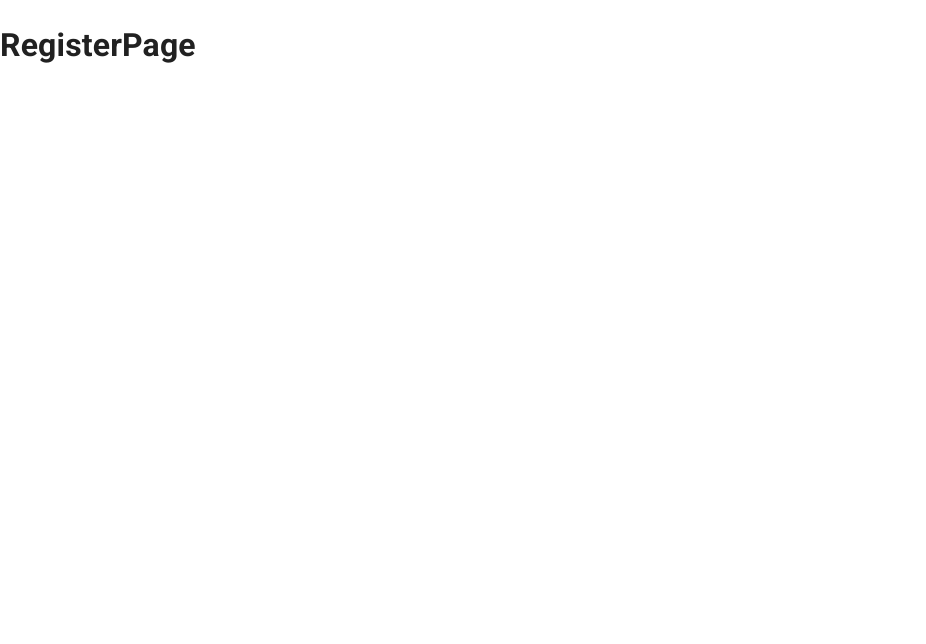
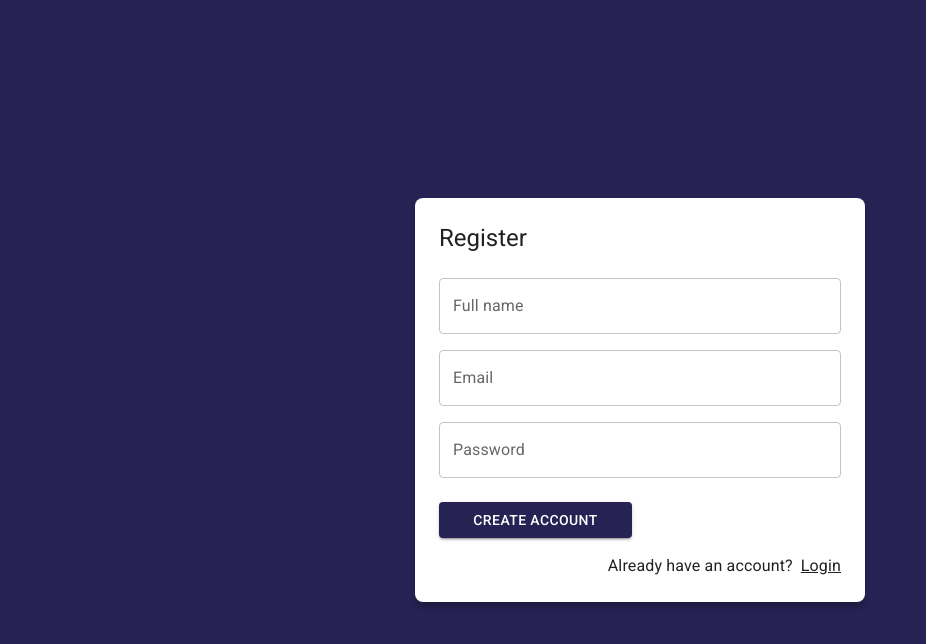
Before and after one commit to christinalorenzomontes/journal-app-react, a React (Vite) app: page /auth/register in a window 1280 px wide. Shown: the top 644 px of the page, without its empty margins (0-926 px from the left). Built offline with nearby package versions, Linux system fonts and the light colour scheme.

Commit message:
add registerPage design

```diff
--- a/src/auth/pages/RegisterPage.jsx
+++ b/src/auth/pages/RegisterPage.jsx
@@ -1,8 +1,52 @@
+import { Link as RouterLink } from 'react-router-dom';
+import { Button, Grid, Link, TextField, Typography } from "@mui/material";
+import { Google } from "@mui/icons-material";
+import { AuthLayout } from '../layout/AuthLayout';
 
 export const RegisterPage = () => {
   return (
-    <>
-      <h1>RegisterPage</h1>
-    </>
+    <AuthLayout title='Register'>
+      <form>
+        <Grid container>
+          <Grid item xs={ 12 } sx={{ mt: 2 }}>
+            <TextField
+              label="Full name"
+              type="text"
+              placeholder="Your Name"
+              fullWidth
+            />
+          </Grid>
+          <Grid item xs={ 12 } sx={{ mt: 2 }}>
+            <TextField
+              label="Email"
+              type="email"
+              placeholder="email@google.es"
+              fullWidth
+            />
+          </Grid>
+          <Grid item xs={ 12 } sx={{ mt: 2}} >
+            <TextField
+              label="Password"
+              type="password"
+              placeholder="Password"
+              fullWidth
+            />
+          </Grid>
+          <Grid container spacing={ 2 } sx={{ mb: 2, mt: 1 }}>
+            <Grid item xs={ 12 } sm={ 6 }>
+              <Button variant="contained" fullWidth>
+                Create account
+              </Button>
+            </Grid>
+          </Grid>
+          <Grid container direction='row' justifyContent='end'>
+            <Typography sx={{ mr:1 }}>Already have an account?</Typography>
+            <Link component={ RouterLink } color='inherit' to='/auth/login'>
+            Login
+            </Link>
+          </Grid>
+        </Grid>
+      </form>
+    </AuthLayout>
   )
 }
```
